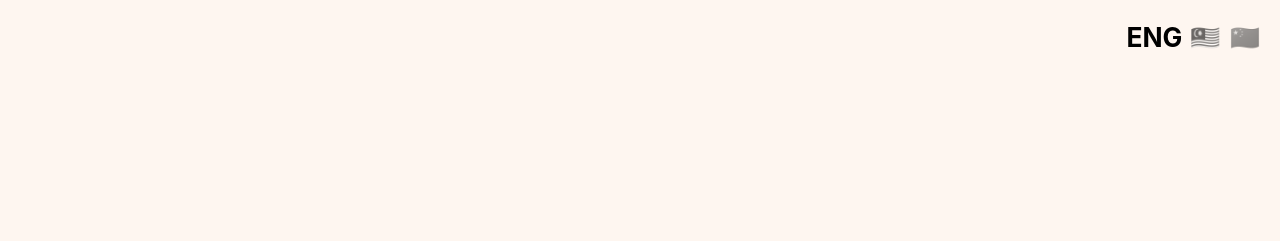
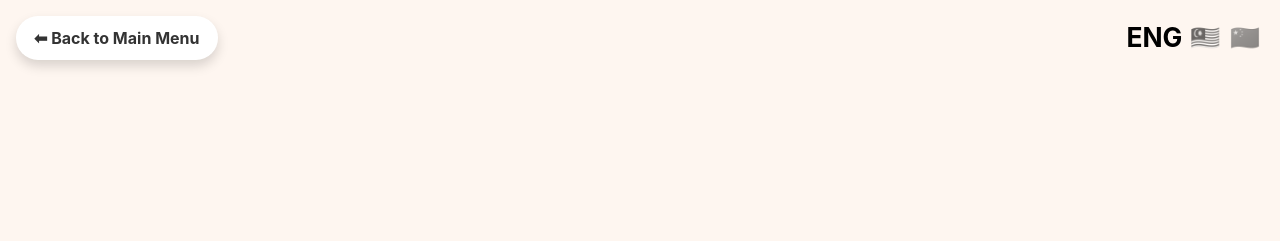
Before and after one commit to Prea9959/hci-main, a plain HTML site: page 2.html in a window 1280 px wide. Shown: the top 241 px of the page. Drawn offline with nearby package versions, Linux system fonts and the light colour scheme.

Commit message:
Added back to main menu

```diff
--- a/2.html
+++ b/2.html
@@ -134,6 +134,25 @@
   </style>
  </head>
  <body class="h-full">
+  <a href="index.html"
+   style="
+     position: fixed;
+     top: 16px;
+     left: 16px;
+     z-index: 9999;
+     background: white;
+     color: #333;
+     padding: 10px 18px;
+     border-radius: 999px;
+     font-weight: bold;
+     text-decoration: none;
+     box-shadow: 0 6px 12px rgba(0,0,0,0.15);
+     display: flex;
+     align-items: center;
+     gap: 8px;
+   ">
+  ⬅ Back to Main Menu
+</a>
 
   <div id="app" class="h-full w-full overflow-auto"></div>
 
@@ -830,4 +849,5 @@
 
   </script>
  </body>
+
 </html>
```
